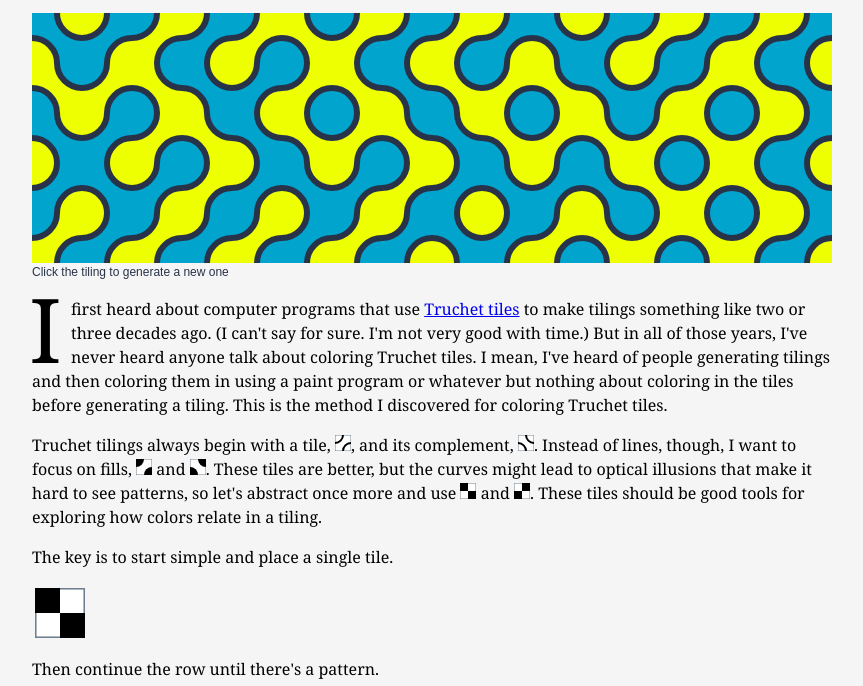
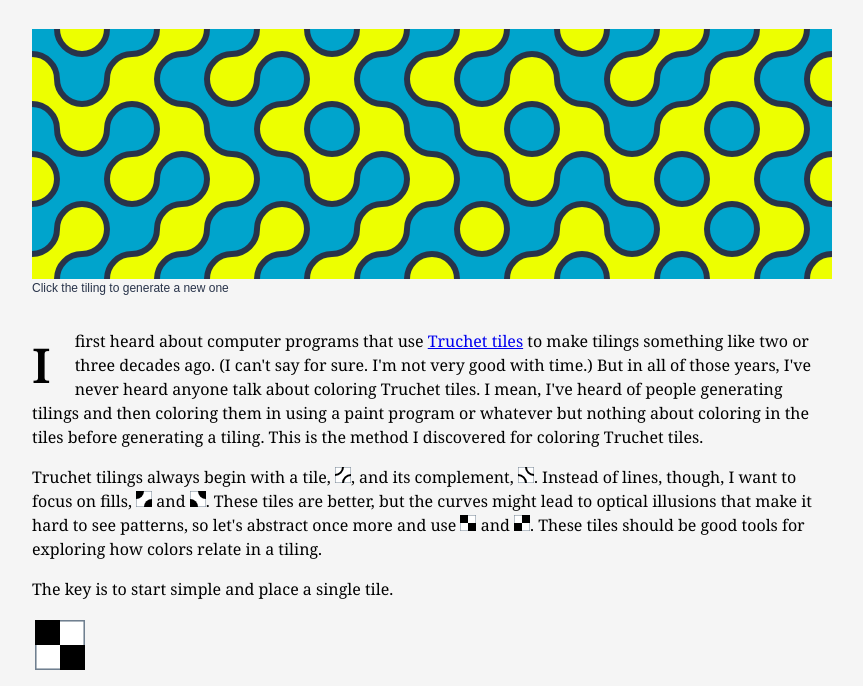
Before and after one commit to chris-braun/truchet, a website built with Vite: page index.html in a window 1280 px wide. Shown: the part 51-737 px from the top of the page, without its empty margins (208-1071 px from the left). Built offline with nearby package versions, Linux system fonts and the light colour scheme.

Commit message:
fix the drop cap

```diff
--- a/index.html
+++ b/index.html
@@ -26,7 +26,8 @@
         </div>
 
         <p>
-          I first heard about computer programs that use
+          <span class="drop-cap">I</span> first heard about computer programs
+          that use
           <a href="https://en.wikipedia.org/wiki/Truchet_tiles"
             >Truchet tiles</a
           >
--- a/public/styles/main.css
+++ b/public/styles/main.css
@@ -32,8 +32,7 @@
 .app {
   display: flex;
   flex-direction: column;
-  margin-top: 1rem;
-  margin-bottom: 1rem;
+  margin: 2rem 0;
   overflow: hidden;
 }
 
@@ -71,14 +70,16 @@ table {
   display: block;
 }
 
-p:first-of-type::first-letter {
-  initial-letter: 3;
-  margin-right: 0.75rem;
-}
-
 .super-tiles {
   display: flex;
   flex-wrap: wrap;
   gap: 0.75rem;
   margin-bottom: 1rem;
 }
+
+.drop-cap {
+  float: left;
+  font-size: 3rem;
+  margin-right: 1.5rem;
+  font-weight: 600;
+}
```
